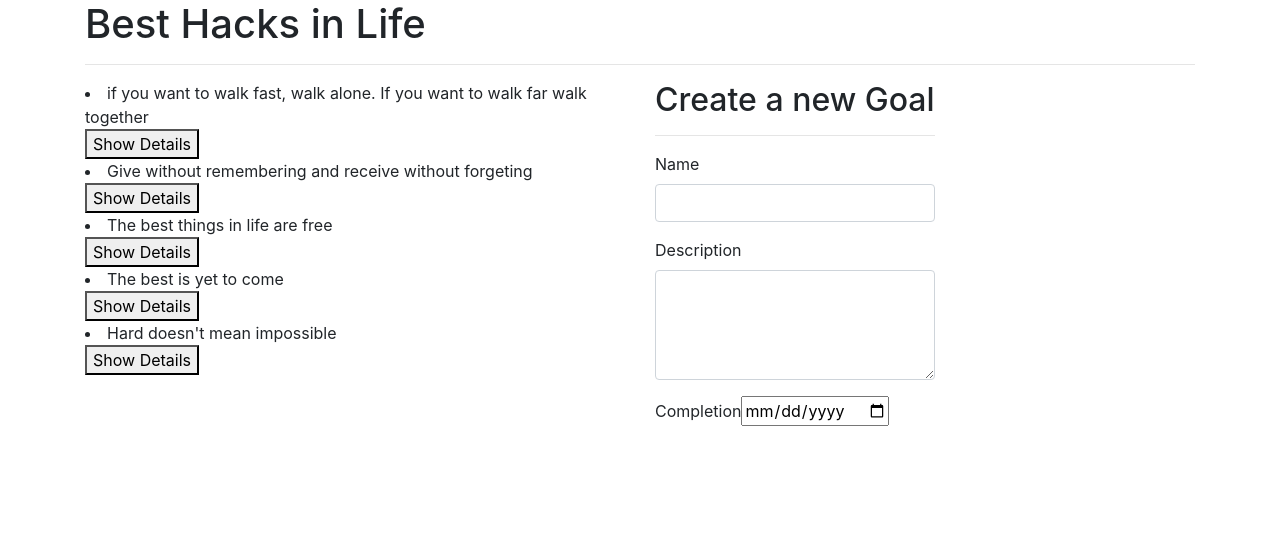
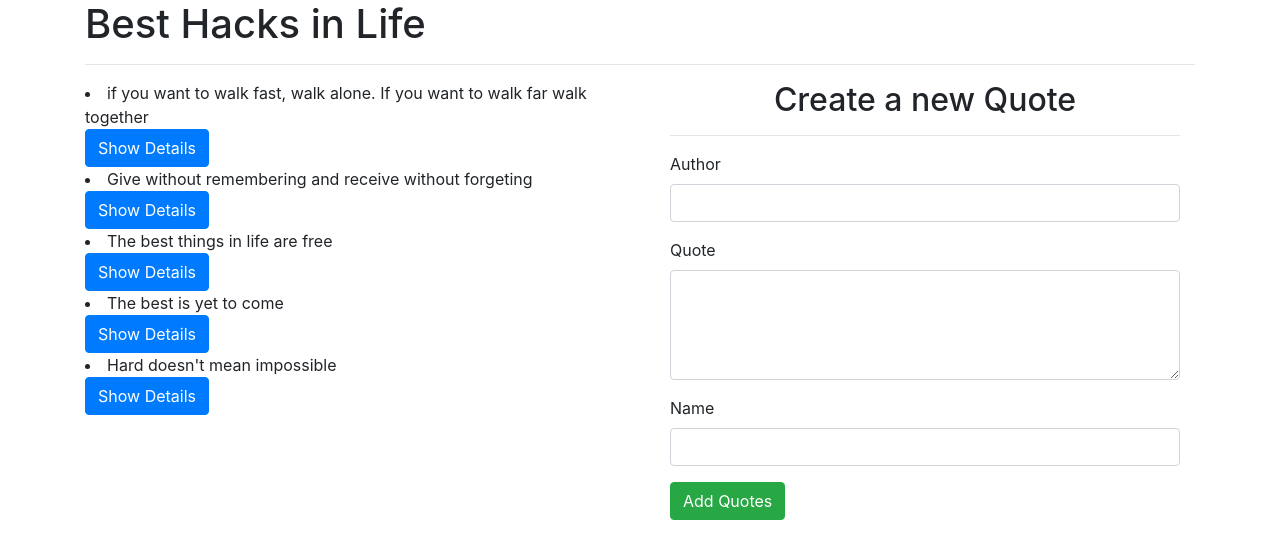
Before and after one commit to JadyVella/Life-Hacks, an Angular app: page / in a window 1280 px wide. Shown: the top 558 px of the page. Built offline with nearby package versions, Linux system fonts and the light colour scheme.

Commit message:
Add date functions in date-count.pipe.ts

```diff
--- a/src/app/date-count.pipe.ts
+++ b/src/app/date-count.pipe.ts
@@ -13,7 +13,7 @@ export class DateCountPipe implements PipeTransform {
     var dateDifferenceSeconds = dateDifference*0.001;
     var dateCounter = dateDifferenceSeconds/secondsInDay;
 
-    if (dateCounter >= 1 && value > todayWithNoTime){
+    if (dateCounter){
       return dateCounter;
     }else{
       return 0;
--- a/src/app/life-hacks-details/life-hacks-details.component.html
+++ b/src/app/life-hacks-details/life-hacks-details.component.html
@@ -1,5 +1,5 @@
 <p>{{lifehacks.author}}</p>
-<p>This goal will be complete in {{goal.completeDate|dateCount}} days</p>
+<p>Due on {{quote.completeDate|dateCount}} days</p>
 
     <div class="row">
 
--- a/src/app/life-hacks-form/life-hacks-form.component.html
+++ b/src/app/life-hacks-form/life-hacks-form.component.html
@@ -1,27 +1,31 @@
 <div class="container-fluid">
-    <h2 class="text-center">Create a new Goal</h2>
+    <h2 class="text-center">Create a new Quote</h2>
     <hr>
-    <form #goalForm='ngForm'>
+    <form (ngSubmit)="submitQuote()" #LifeHacksForm='ngForm'>
         <div class="form-group">
 
-            <label for="name">Name</label>
-            <input type="text" required class="form-control" id="name" [(ngModel)]="newLifeHacks.quotes" name="quotes" #quotes='ngModel'>
-            <div [hidden]="quotes.valid || quotes.pristine" class="alert alert-danger">
-                <p>Name is required</p>
+            <label for="author">Author</label>
+            <input type="text" required class="form-control" id="author" [(ngModel)]="newLifeHacks.author" name="author" #author='ngModel'>
+            <div [hidden]="author.valid || author.pristine" class="alert alert-danger">
+                <p>Author name is required</p>
             </div>
 
         </div>
         <div class="form-group">
 
-            <label for="description">Description</label>
-            <textarea class="form-control" id="description" rows="4" required></textarea>
+            <label for="quote">Quote</label>
+            <textarea class="form-control" id="quote" [(ngModel)]="newLifeHacks.quote" name="quote" #quote="ngModel" rows="4" required></textarea>
 
         </div>
         <div class="form-group">
 
-            <label for="complete">Completion</label>
-            <input type="date" id="complete" required>
+            <label for="name">Name</label>
+            <input type="text" id="name" required class="form-control" [(ngModel)]="newLifeHacks.name" name="name" required>
+            <!-- <div [hidden]="name.valid || name.pristine" class="alert alert-danger">
+                <p>Name is required</p>
+            </div> -->
 
         </div>
+        <button type="submit" class="btn btn-success">Add Quotes</button>
     </form>
 </div>
--- a/src/app/life-hacks-form/life-hacks-form.component.ts
+++ b/src/app/life-hacks-form/life-hacks-form.component.ts
@@ -1,4 +1,4 @@
-import { Component, OnInit } from '@angular/core';
+import { Component, OnInit, Output, EventEmitter } from '@angular/core';
 import { LifeHacks } from '../life-hacks'
 
 @Component({
@@ -8,7 +8,12 @@ import { LifeHacks } from '../life-hacks'
 })
 export class LifeHacksFormComponent implements OnInit {
 
-  newLifeHacks = new LifeHacks(0,"","","");
+  newLifeHacks = new LifeHacks(0,"","","",new Date());
+  @Output() addQuote = new EventEmitter<LifeHacks>();
+
+  submitQuote(){
+    this.addQuote.emit(this.newLifeHacks);
+  }
   constructor() { }
 
   ngOnInit() {
--- a/src/app/life-hacks.ts
+++ b/src/app/life-hacks.ts
@@ -1,6 +1,6 @@
 export class LifeHacks {
     showAuthor: boolean
-    constructor(public id: number, public quotes: string, public author: string, public name: string){
+    constructor(public id: number, public quotes: string, public author: string, public name: string, public completeDate: Date){
         this.showAuthor=false;
     }
 }
--- a/src/app/life-hacks/life-hacks.component.html
+++ b/src/app/life-hacks/life-hacks.component.html
@@ -7,7 +7,7 @@
       <div *ngFor='let quote of lifehacks; let i = index'>
         <div>
           <li>{{quote.quotes}}</li>
-          <button (click)='showDetails(i)'>Show Details</button>
+          <button (click)='showDetails(i)' class="btn btn-primary">Show Details</button>
         </div>
 
         <div *ngIf='quote.showAuthor'>
@@ -15,8 +15,8 @@
         </div>
       </div>
     </div>
-    <div>
-      <app-life-hacks-form></app-life-hacks-form>
+    <div class="col-md-6">
+      <app-life-hacks-form (addQuote)="addNewQuote($event)"></app-life-hacks-form>
     </div>
   </div>
 </div>
--- a/src/app/life-hacks/life-hacks.component.ts
+++ b/src/app/life-hacks/life-hacks.component.ts
@@ -10,11 +10,11 @@ export class LifeHacksComponent implements OnInit {
 
 
   lifehacks: LifeHacks[] = [
-    new LifeHacks(1, "if you want to walk fast, walk alone. If you want to walk far walk together", "Jady", "Felix"),
-    new LifeHacks(2, "Give without remembering and receive without forgeting", "Jady", "Felix"),
-    new LifeHacks(3, "The best things in life are free", "Jady", "Felix"),
-    new LifeHacks(4, "The best is yet to come", "Jady", "Felix"),
-    new LifeHacks(5, "Hard doesn't mean impossible", "Jady", "Felix"),
+    new LifeHacks(1, "if you want to walk fast, walk alone. If you want to walk far walk together", "Jady", "Felix", new Date(2020,1,12)),
+    new LifeHacks(2, "Give without remembering and receive without forgeting", "Jady", "Felix", new Date(2020,1,12)),
+    new LifeHacks(3, "The best things in life are free", "Jady", "Felix", new Date(2020,1,12)),
+    new LifeHacks(4, "The best is yet to come", "Jady", "Felix", new Date(2020,1,12)),
+    new LifeHacks(5, "Hard doesn't mean impossible", "Jady", "Felix", new Date(2020,1,12)),
 
   ];
 
@@ -24,8 +24,19 @@ export class LifeHacksComponent implements OnInit {
 
   deleteGoal(toDelete, index){
     if (toDelete){
-      this.lifehacks.splice(index,1);
+      let remove = confirm(`Do you want to delete ${this.lifehacks[index].quotes}? if yes click OK.`)
+
+      if (remove){
+        this.lifehacks.splice(index,1);
+      }
     }
+  }
+
+  addNewQuote(quote){
+    let quoteLength = this.lifehacks.length;
+    quote.id = quoteLength+1;
+    quote.completeDate = new Date(quote.completeDate)
+    this.lifehacks.push(quote)
   }
 
   constructor() { }
```
Also changed, not shown: src/styles.css (line endings or trailing spaces).
